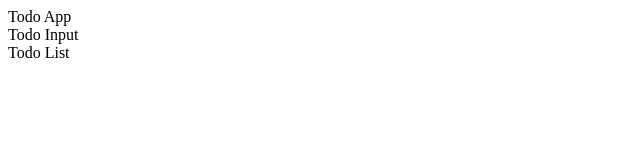
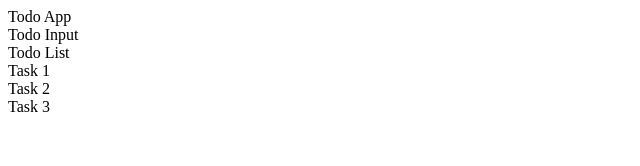
Before and after one commit to Vue-Cba/todo-app, a Vue app: page / in a window 1280 px wide. Shown: the top 166 px of the page, without its empty margins (0-640 px from the left). Built offline with nearby package versions, Linux system fonts and the light colour scheme.

Commit message:
TodoList mostrando items de un array

```diff
--- a/src/components/TodoList.vue
+++ b/src/components/TodoList.vue
@@ -1,12 +1,18 @@
 <template>
   <div>
     Todo List
+    <div v-for="(item, index) in items" :key="index">
+      {{item}}
+    </div>
   </div>
 </template>
 
 <script>
 export default {
-  name: "TodoList"
+  name: "TodoList",
+  props:{
+    items: Array
+  }
 };
 </script>
 
--- a/src/components/TodoView.vue
+++ b/src/components/TodoView.vue
@@ -1,7 +1,7 @@
 <template>
   <div>
     <TodoInput />
-    <TodoList />
+    <TodoList :items="items" />
   </div>
 </template>
 
@@ -14,7 +14,14 @@ export default {
   components: {
     TodoInput,
     TodoList
-  }
+  },
+  data(){return{
+    items: [
+      "Task 1",
+      "Task 2",
+      "Task 3"
+    ]
+  }}
 };
 </script>
 
```
